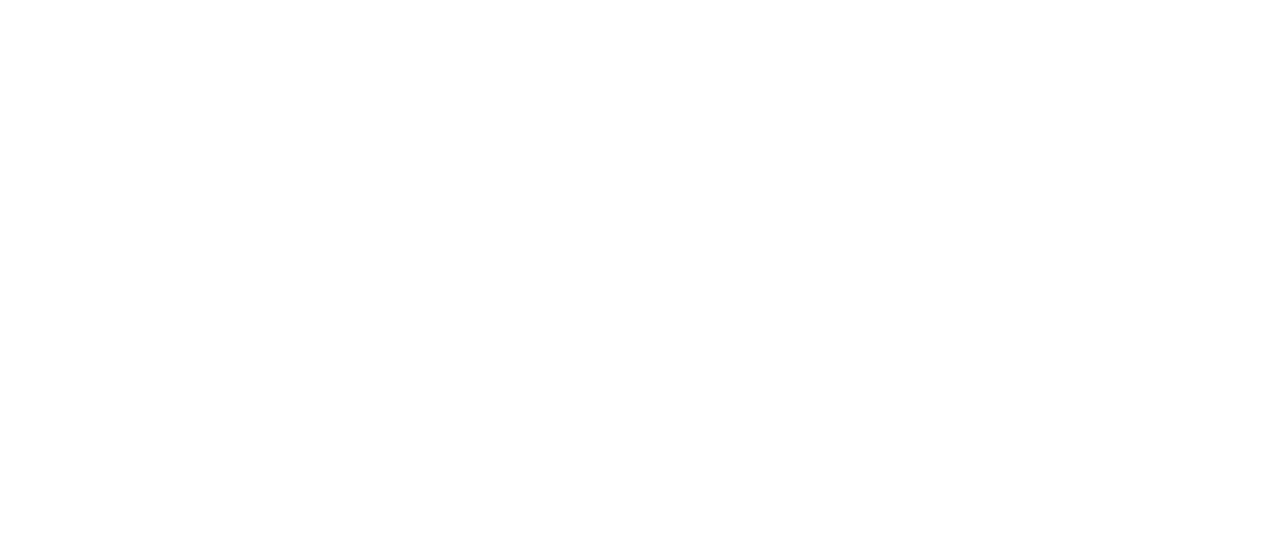
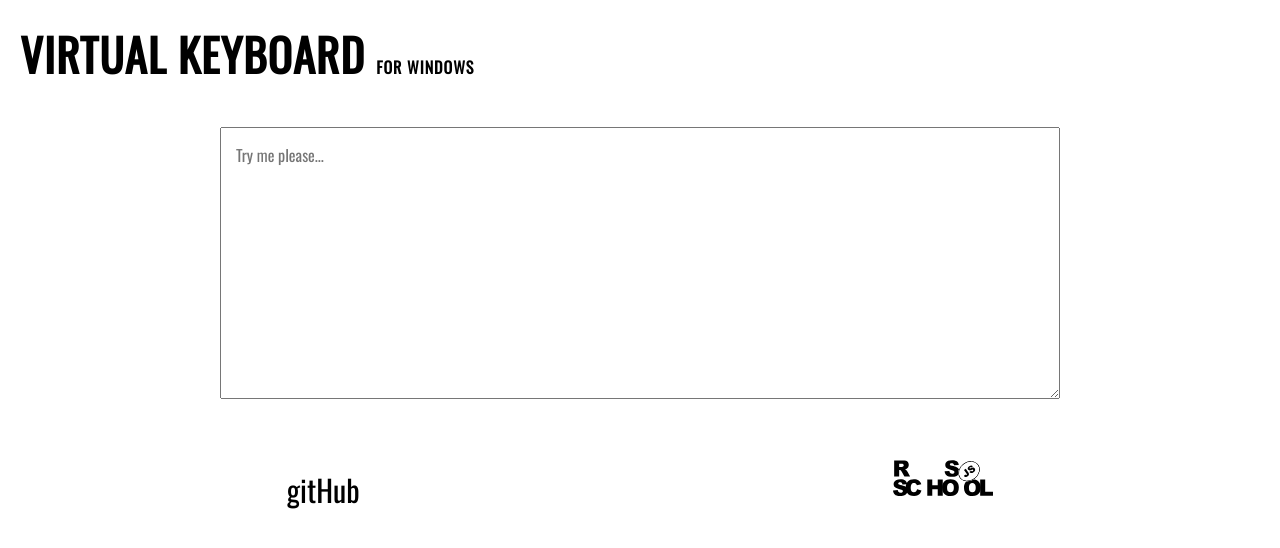
Before and after one commit to jakiJ/virtual-keyboard, a website with bundled scripts: page index.html in a window 1280 px wide. Built offline with nearby package versions, Linux system fonts and the light colour scheme.

Commit message:
feat: add main components to html by classes

```diff
--- a/index.html
+++ b/index.html
@@ -5,9 +5,13 @@
     <meta http-equiv="X-UA-Compatible" content="IE=edge">
     <meta name="viewport" content="width=device-width, initial-scale=1.0">
     <title>Virtual Keyboard</title>
+    <link rel="stylesheet" href="./styles/reset.css">
     <link rel="stylesheet" href="./styles/style.css">
+    <link rel="preconnect" href="https://fonts.googleapis.com">
+    <link rel="preconnect" href="https://fonts.gstatic.com" crossorigin>
+    <link href="https://fonts.googleapis.com/css2?family=Oswald&display=swap" rel="stylesheet">
 </head>
-<body>
+<body class="body">
     <script type="module" src="./scripts/script.js"></script>
 </body>
 </html>
--- /dev/null
+++ b/scripts/components/Footer.js
@@ -0,0 +1,15 @@
+import createElement from "./createElement.js";
+
+export default class Footer {
+    constructor() {
+        this.template = `
+        <footer class="footer">
+            <a href="https://github.com/jakiJ">gitHub</a>
+            <a href="https://rs.school/js/">
+                <div class="logo-rss"></div>
+            </a>
+        </footer>
+        `;
+        this.elem = createElement(this.template)
+    }
+}
--- /dev/null
+++ b/scripts/components/Header.js
@@ -0,0 +1,12 @@
+import createElement from "./createElement.js";
+
+export default class Header {
+    constructor() {
+        this.template = `
+        <header class="header">
+            <h1>VIRTUAL KEYBOARD <span>for windows</span></h1>
+        </header>
+        `;
+        this.elem = createElement(this.template);
+    }
+}
--- /dev/null
+++ b/scripts/components/Main.js
@@ -0,0 +1,12 @@
+import createElement from "./createElement.js";
+import Textarea from "./Textarea.js";
+
+export default class Main {
+    constructor() {
+        this.template = `<main class="main"></main>`;
+        this.elem = createElement(this.template);
+
+        this.textarea = new Textarea();
+        this.elem.append(this.textarea.elem)
+    }
+}
--- /dev/null
+++ b/scripts/components/Textarea.js
@@ -0,0 +1,10 @@
+import createElement from "./createElement.js";
+
+export default class Textarea {
+    constructor() {
+        this.template = `
+        <textarea class="display" name="display" id="display" cols="150" rows="10" placeholder="Try me please..."></textarea>
+        `;
+        this.elem = createElement(this.template)
+    }
+}
--- /dev/null
+++ b/scripts/components/createElement.js
@@ -0,0 +1,5 @@
+export default function(html) {
+    const div = document.createElement('div');
+    div.innerHTML = html;
+    return div.firstElementChild;
+  };
--- a/scripts/script.js
+++ b/scripts/script.js
@@ -0,0 +1,19 @@
+import Header from "./components/Header.js";
+import Footer from "./components/Footer.js";
+import Main from "./components/Main.js";
+
+const body = document.body;
+
+
+//add footer
+const footer = new Footer();
+body.prepend(footer.elem)
+
+
+//add main
+const main = new Main();
+body.prepend(main.elem)
+
+//add header
+const header = new Header();
+body.prepend(header.elem);
--- /dev/null
+++ b/styles/reset.css
@@ -0,0 +1,42 @@
+* {
+    margin: 0;
+    padding: 0;
+    font-size: 16px;
+    box-sizing: border-box;
+}
+
+
+body,
+h1,
+h2,
+h3,
+h4,
+p,
+ul,
+li,
+figure {
+    padding: 0;
+    margin: 0;
+    list-style: none;
+}
+
+input,
+button,
+textarea,
+select {
+    font: inherit;
+}
+
+button {
+    padding: 0;
+    border: none;
+    font: inherit;
+    color: inherit;
+    background-color: transparent;
+    cursor: pointer;
+  }
+
+a {
+    text-decoration: none;
+    color: inherit;
+}
--- a/styles/style.scss
+++ b/styles/style.scss
@@ -0,0 +1,54 @@
+.body {
+    font-family: 'Oswald', sans-serif;
+    display: flex;
+    flex-direction: column;
+    align-items: center;
+    justify-content: space-between;
+    gap: 20px;
+    padding: 20px;
+    width: 100%;
+}
+
+.header {
+    width: 100%;
+    text-align: left;
+    h1 {
+        font-size: 45px;
+        letter-spacing: 1px;
+        text-transform: uppercase;
+    }
+}
+
+.main {
+    width: 100%;
+    display: flex;
+    flex-direction: column;
+    align-items: center;
+    padding: 20px;
+
+    .display {
+        padding: 15px;
+        width: 70%;
+        box-sizing: border-box;
+    }
+}
+
+.footer {
+    width: 100%;
+    min-height: 100px;
+    display: flex;
+    align-items: center;
+    justify-content: space-around;
+
+    a {
+        font-size: 30px;
+    }
+
+    .logo-rss {
+        width: 100px;
+        height: 60px;
+        background-image: url(../assets/icons/rs_school_js.svg);
+        background-repeat: no-repeat;
+    }
+
+}
```
Also changed, not shown: assets/icons/rs_school_js.svg (added), styles/style.css (added), 1 other file.
